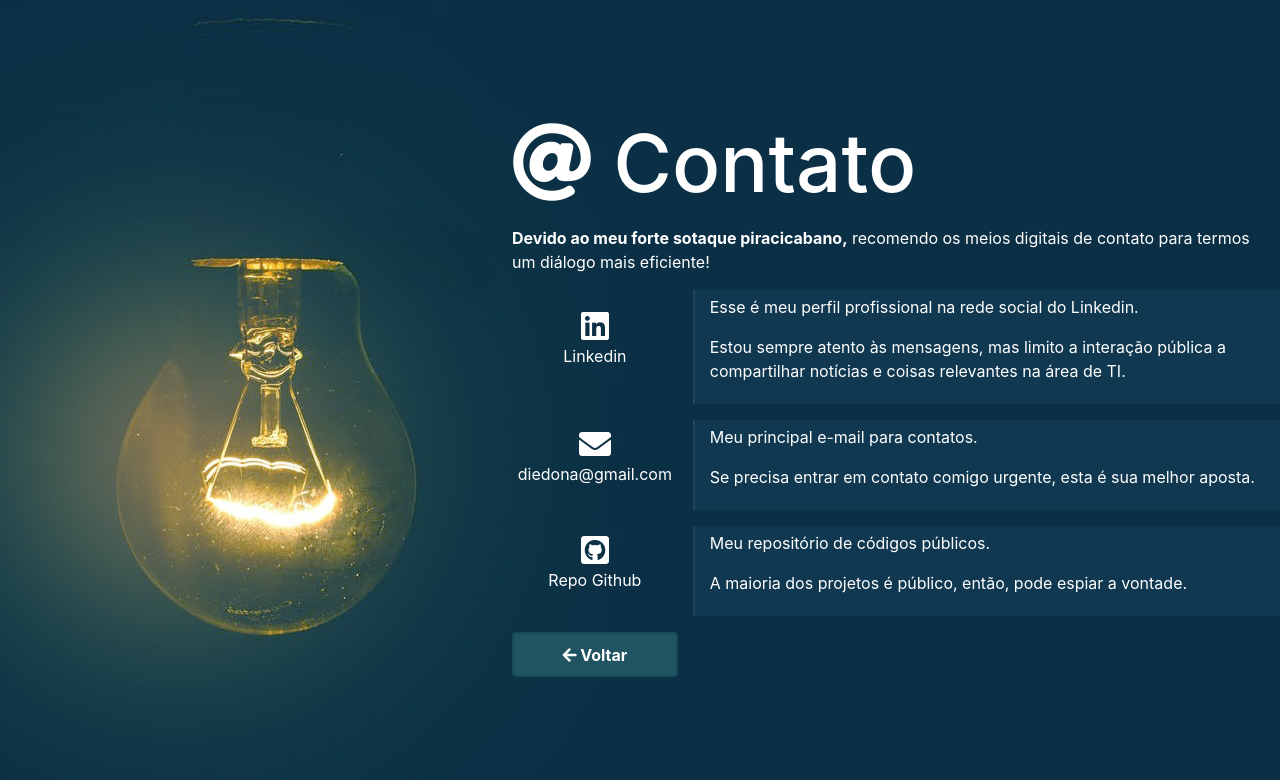
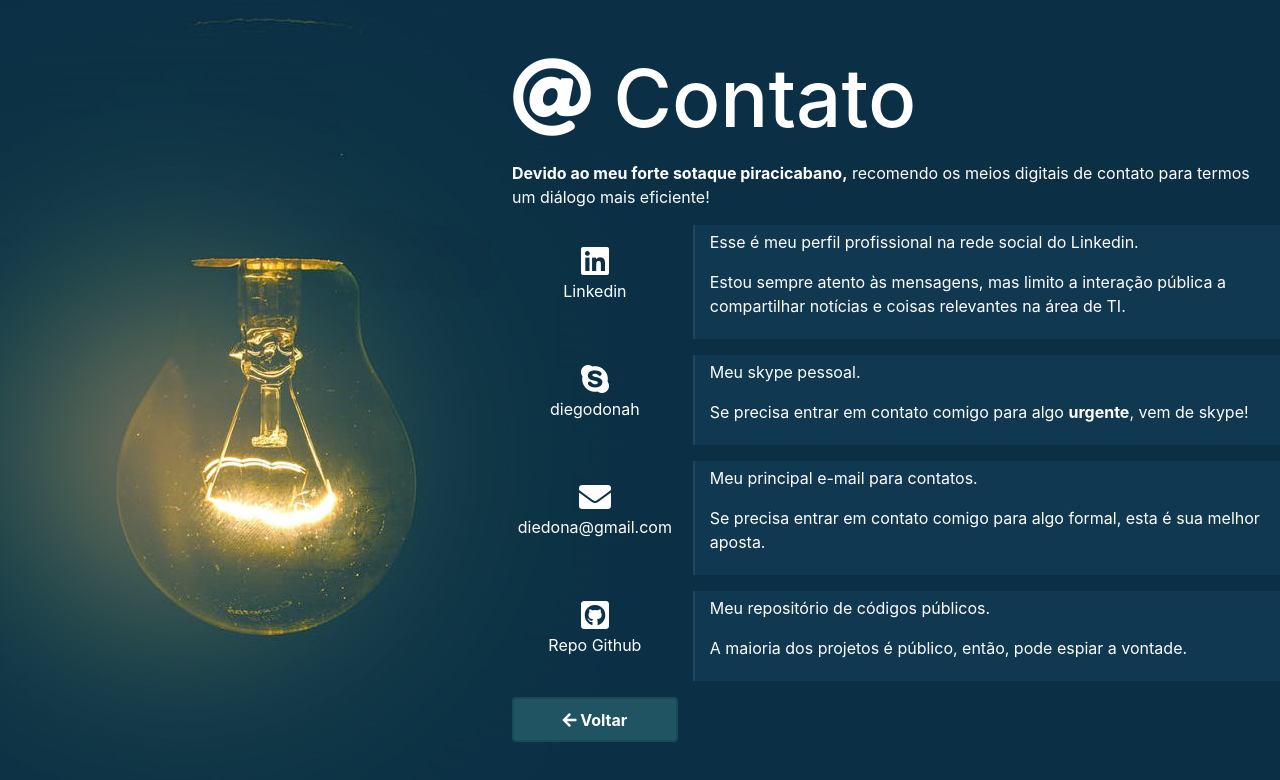
Before and after one commit to diedona/portfolio-2019, a website: page src/index.html in a window 1280 px wide. Both pictures are taken after a click on the button "Contato". Drawn offline with Linux system fonts and the light colour scheme.

Commit message:
add skype

```diff
--- a/src/partials/contato.html
+++ b/src/partials/contato.html
@@ -27,6 +27,19 @@
 </div>
 <div class="row mt-3">
     <div class="col-md-3 align-self-center mb-3">
+        <a href="skype:diegodonah?chat" target="_blank" class="link-contato">
+            <i class="fab fa-2x fa-skype"></i>
+            <br />
+            diegodonah
+        </a>
+    </div>
+    <div class="col-md-9 contato-explicacao">
+        <p>Meu skype pessoal.</p>
+        <p>Se precisa entrar em contato comigo para algo <strong>urgente</strong>, vem de skype!</p>
+    </div>
+</div>
+<div class="row mt-3">
+    <div class="col-md-3 align-self-center mb-3">
         <a href="mailto:diedona@gmail.com" target="_blank" class="link-contato">
             <i class="fas fa-2x fa-envelope"></i>
             <br />
@@ -35,7 +48,7 @@
     </div>
     <div class="col-md-9 contato-explicacao">
         <p>Meu principal e-mail para contatos.</p>
-        <p>Se precisa entrar em contato comigo urgente, esta é sua melhor aposta.</p>
+        <p>Se precisa entrar em contato comigo para algo formal, esta é sua melhor aposta.</p>
     </div>
 </div>
 <div class="row mt-3">
```
